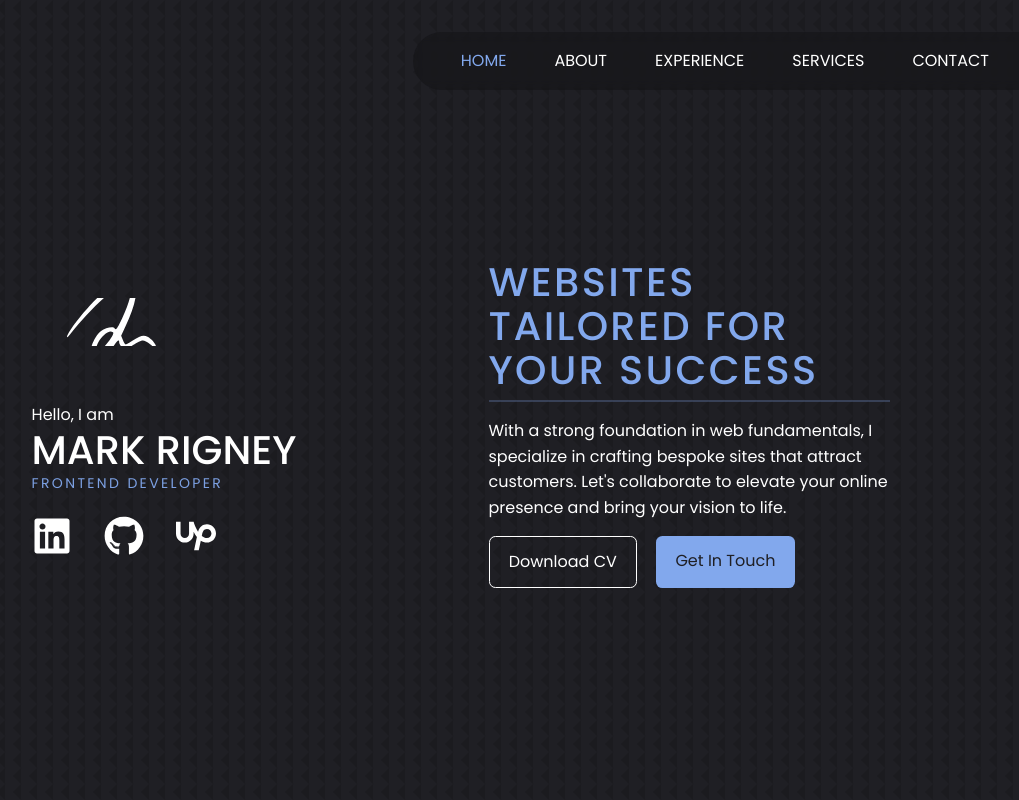
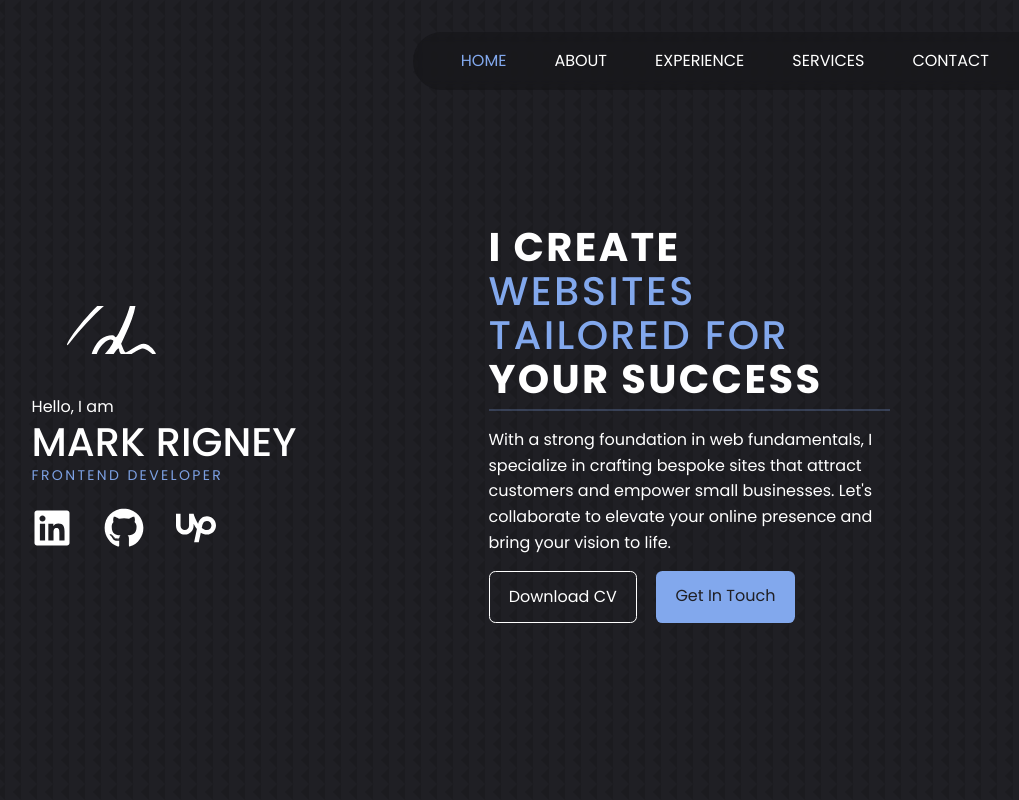
Before and after one commit to KramYengir/portfolio_page, a React (Vite) app: page / in a window 1280 px wide. Shown: the top 800 px of the page, without its empty margins (179-1198 px from the left). Built offline with nearby package versions, Linux system fonts and the light colour scheme.

Commit message:
tweak header statement

```diff
--- a/src/components/Header/header.css
+++ b/src/components/Header/header.css
@@ -27,7 +27,7 @@ header .change-logo {
 
 header .logo {
   width: 60%;
-  margin-bottom: 1rem;
+  /* margin-bottom: 1rem; */
 }
 
 header .avatar {
@@ -75,6 +75,11 @@ header .statement {
 header .statement h2 {
   padding-bottom: 0.5rem;
   border-bottom: 2px solid hsl(var(--clr-light) / 0.25);
+}
+
+header .statement h2 span {
+  color: hsl(var(--clr-white));
+  font-weight: 700;
 }
 
 /* MEDIUM */
@@ -127,6 +132,6 @@ header .statement h2 {
   header .statement {
     margin-top: 2rem;
     text-align: center;
-    max-width: 30ch;
+    max-width: 35ch;
   }
 }
--- a/src/components/Header/header.jsx
+++ b/src/components/Header/header.jsx
@@ -32,13 +32,14 @@ const Header = () => {
         </div>
         <div className="statement">
           <h2 className="uppercase text-accent fs-700 letter-spacing-3">
-            <span>Websites</span> tailored for Your Success
+            <span>I create </span>Websites tailored for <br />
+            <span>Your Success</span>
           </h2>
           <p className="text-white fs-400">
             With a strong foundation in web fundamentals, I specialize in
-            crafting bespoke sites that attract customers. Let&apos;s
-            collaborate to elevate your online presence and bring your vision to
-            life.
+            crafting bespoke sites that attract customers and empower small
+            businesses. Let&apos;s collaborate to elevate your online presence
+            and bring your vision to life.
           </p>
           <CTA></CTA>
         </div>
```
